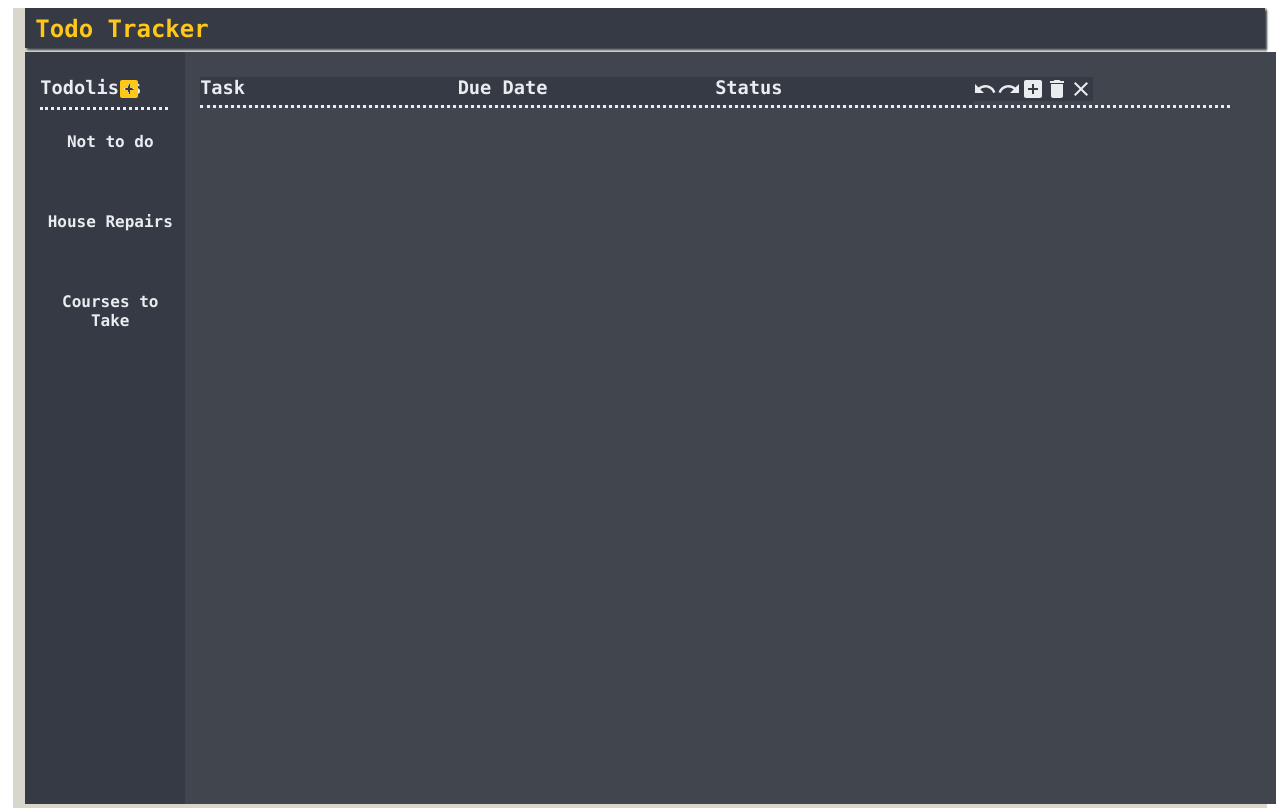
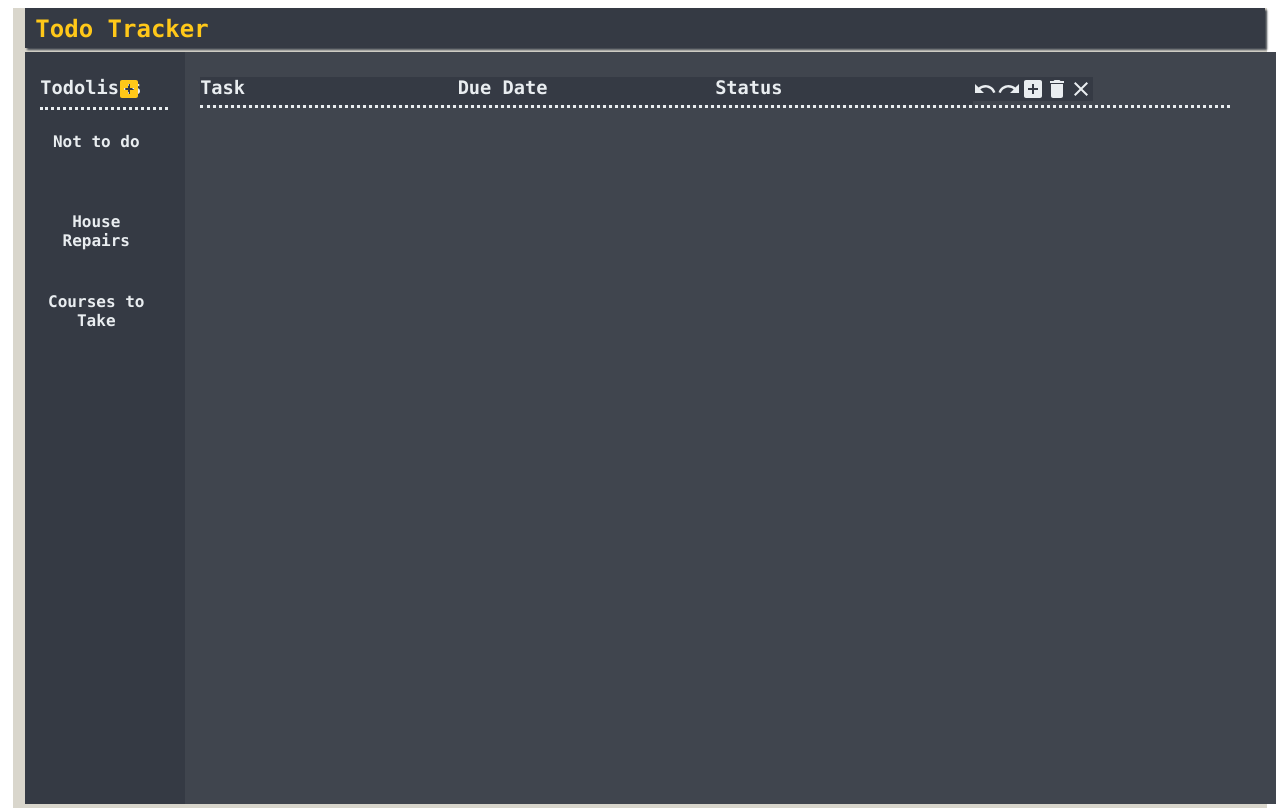
Before and after one commit to KevinD65/CSE-316-HW2, a React (Create React App) app in the folder todo_tracker_hw2-main/: page / in a window 1280 px wide. Built offline with nearby package versions, Linux system fonts and the light colour scheme; the HTML template or start-up script is replaced by a standard one.

Commit message:
completed task 1 (implemented scrolling)

```diff
--- a/todo_tracker_hw2-main/src/css/todo_layout.css
+++ b/todo_tracker_hw2-main/src/css/todo_layout.css
@@ -58,8 +58,9 @@
     position:absolute;
     text-align: center;
     height:80%;
-    width:100%;
+    width:80%;
     top: 8%;
+    overflow-y: scroll;
 }
 
 .todo-list-button {
```
